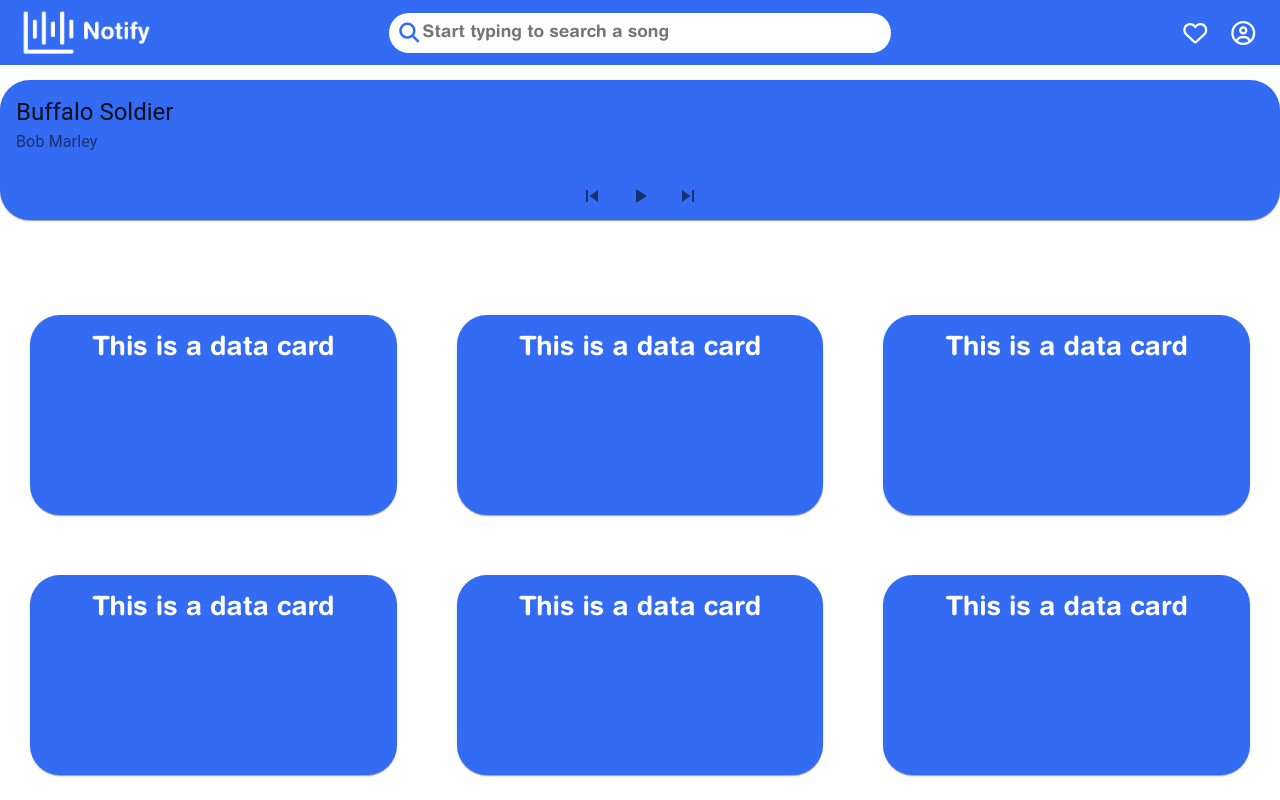
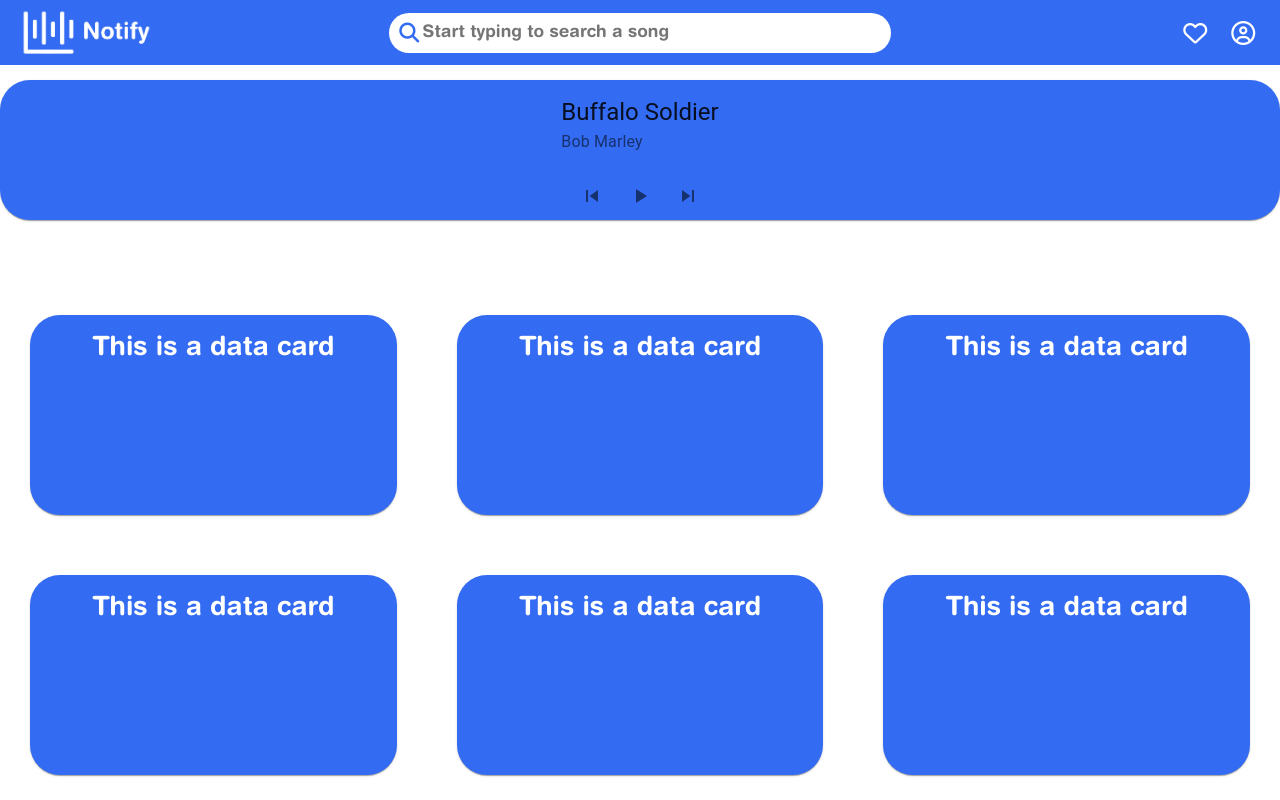
Before and after one commit to ElvoCS/MusicProject, a React (Create React App) app: page / in a window 1280 px wide. Shown: the top 800 px of the page. Built offline with nearby package versions, Linux system fonts and the light colour scheme.

Commit message:
Styling titles

```diff
--- a/src/components/MediaControlCard.css
+++ b/src/components/MediaControlCard.css
@@ -1,5 +1,10 @@
-.dataCard__mediaControlsContainer {
+.mediaControls__container {
   display: flex;
   align-items: center;
   justify-content: center;
 }
+.mediaContent__container {
+  display: flex;
+  align-items: center;
+  justify-content: center;
+}
--- a/src/components/MediaControlCard.js
+++ b/src/components/MediaControlCard.js
@@ -28,8 +28,8 @@ function MediaControlCard() {
           </div>
         </CardContent>
 
-        <div className="dataCard__mediaControlsContainer">
-          <div className="dataCard_mediaControls">
+        <div className="mediaControls__container">
+          <div className="mediaControls">
             <IconButton className="previous">
               <SkipPreviousIcon />
             </IconButton>
```
